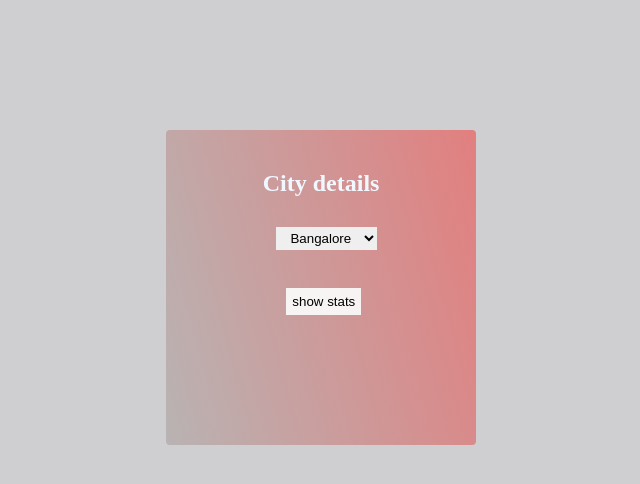
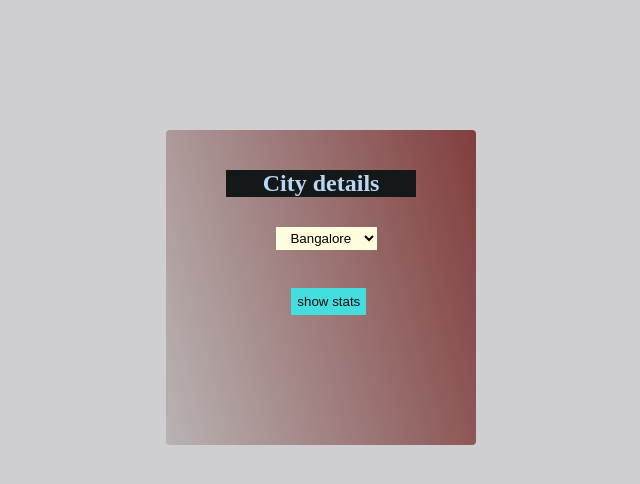
Before and after one commit to Arvinth07/MyProjects, a plain HTML site: page City Details/index.html in a window 1280 px wide. Shown: the whole page, without its empty margins (322-962 px from the left). Drawn offline with Linux system fonts and the light colour scheme.

Commit message:
Update style.css

```diff
--- a/City Details/style.css
+++ b/City Details/style.css
@@ -2,12 +2,13 @@ body
 {
    background-color: rgba(55, 56, 65, 0.24);
 
-
-
-
+}
+h2{
+    color: red;
+    background-color: rgb(21, 24, 24);
 }
 #box{
-    background:linear-gradient(75deg,rgb(185, 179, 179),rgb(226, 127, 127));
+    background:linear-gradient(75deg,rgb(185, 179, 179),rgb(130, 62, 62));
     width: 15%;
     height: 80%;
     padding: 60px;
@@ -20,9 +21,10 @@ body
     text-align: center;
     position: relative;
     bottom: 40px;
-    color: aliceblue;
+    color: rgb(186, 215, 241);
 }
 #dropdown{
+    background-color: lightyellow;
     text-align: center;
     position: relative;
     left: 50px;
@@ -37,21 +39,21 @@ body
 #box button{
     text-align: center;
     position: relative;
-    left: 60px;
+    left: 65px;
     bottom:10px;
-    background-color: rgba(252, 253, 253, 0.911);
+    background-color: rgba(59, 232, 232, 0.911);
     border: none;
     padding: 6px;
-    color: black;
+    color: rgb(34, 12, 12);
 
 
 }
 #res{
 
     position: absolute;
-    left: 555px;
+    left: 630px;
     width: 270px;
 
-    bottom: 260px;
-    color: rgb(227, 233, 233);
+    bottom: 300px;
+    color: rgb(32, 21, 21);
 }
```
